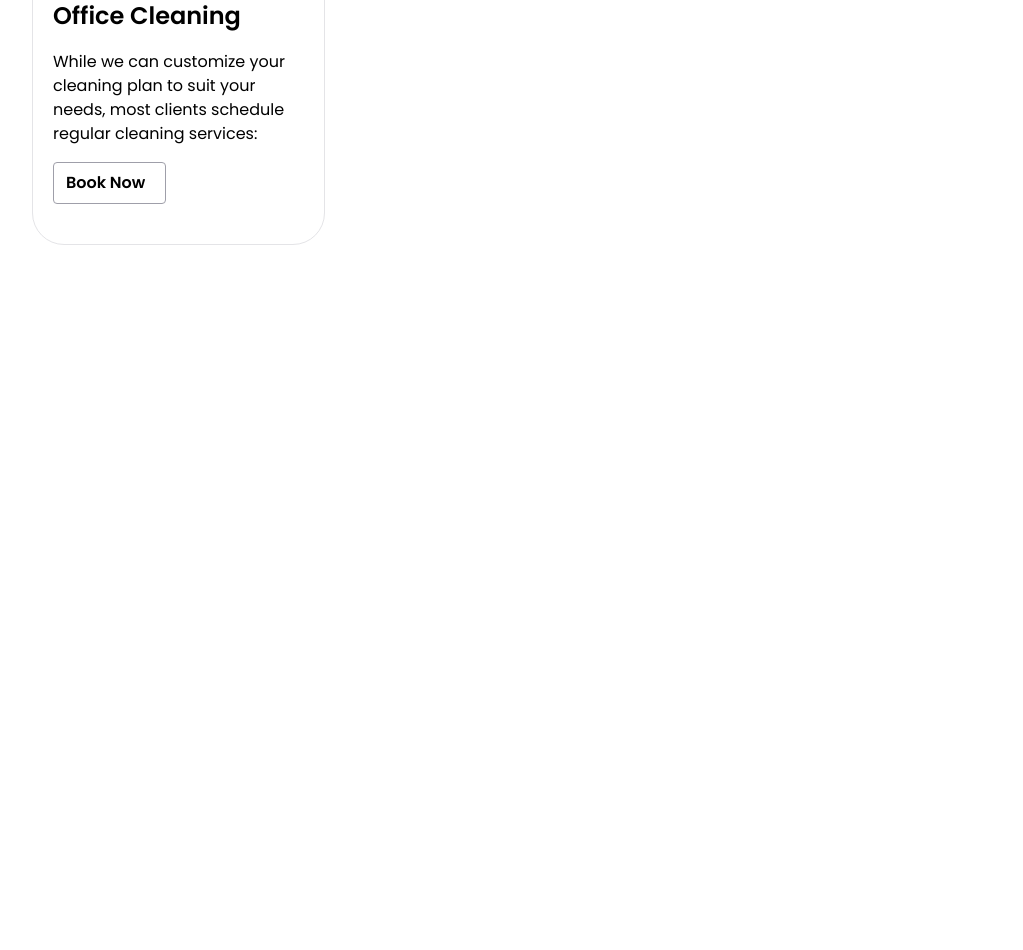
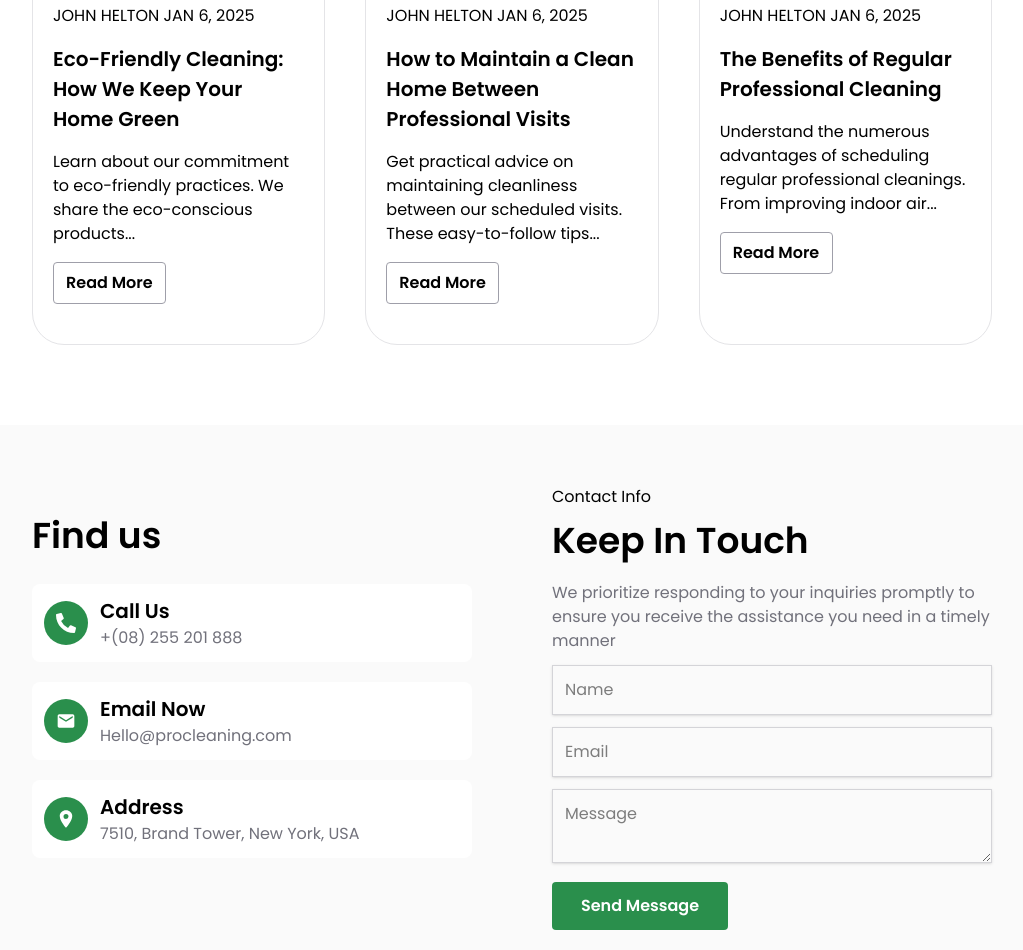
Before and after one commit to DsDigitalz/Business-Cleaning-Services-Website, a React (Vite) app: page / in a window 1280 px wide. Shown: the part 5620-6570 px from the top of the page, without its empty margins (128-1151 px from the left). Before the commit the page ends 5945 px from the top, so only its background shows below. Built offline with nearby package versions, Linux system fonts and the light colour scheme.

Commit message:
added info in Contact component

```diff
--- a/src/App.jsx
+++ b/src/App.jsx
@@ -11,6 +11,7 @@ import Pricing from "./Components/Pricing.Jsx";
 import Testimonials from "./Components/Testimonials";
 import BlogInfo from "./Components/BlogInfo";
 import BlogCards from "./Components/BlogCards";
+import Contact from "./Components/Contact";
 
 export default function App() {
   return (
@@ -27,6 +28,7 @@ export default function App() {
       <Testimonials/>
       <BlogInfo/>
       <BlogCards/>
+      <Contact/>
     </div>
   );
 }
--- a/src/Components/BlogCards.jsx
+++ b/src/Components/BlogCards.jsx
@@ -11,16 +11,60 @@ export default function BlogCards() {
            hover:scale-103 hover:transition-all-opacity duration-500"
       >
         <div className="rounded-4xl p-5 hover:w-full hover:p-0 hover:transition-all-opacity duration-500 hover:shadow-2xl">
-          <img src="/card1.png" alt="" className="2xl:w-full" />
+          <img src="/blog1.png" alt="" className="2xl:w-full rounded-4xl" />
         </div>
         <div className="flex flex-col gap-4 px-5 pb-5">
-          <h1 className="font-semibold text-[24px]">Office Cleaning</h1>
+          <p className="uppercase">JOHN HELTON JAN 6, 2025</p>
+          <h1 className="font-semibold text-[20px]">
+            Eco-Friendly Cleaning: How We Keep Your Home Green
+          </h1>
           <p>
-            While we can customize your cleaning plan to suit your needs, most
-            clients schedule regular cleaning services:
+            Learn about our commitment to eco-friendly practices. We share the
+            eco-conscious products...
           </p>
           <button className="cursor-pointer bg-white border w-[50%] border-zinc-400 rounded px-3 py-2 font-semibold flex items-center gap-3 mb-5 hover:bg-[#2a8f4c] hover:transition-colors duration-300 hover:text-white active:bg-[#21723c] active:text-white md:w-[60%] lg:w-[90%] xl:w-[45%] 2xl:w-[50%]">
-            Book Now
+            Read More
+          </button>
+        </div>
+      </div>
+      <div
+        className="flex flex-col gap-4 border border-zinc-200 rounded-4xl hover:shadow-2xl hover:shadow-[#2a8f4c45]
+           hover:scale-103 hover:transition-all-opacity duration-500"
+      >
+        <div className="rounded-4xl p-5 hover:w-full hover:p-0 hover:transition-all-opacity duration-500 hover:shadow-2xl">
+          <img src="/blog1.png" alt="" className="2xl:w-full rounded-4xl" />
+        </div>
+        <div className="flex flex-col gap-4 px-5 pb-5">
+          <p className="uppercase">JOHN HELTON JAN 6, 2025</p>
+          <h1 className="font-semibold text-[20px]">
+            How to Maintain a Clean Home Between Professional Visits
+          </h1>
+          <p>
+            Get practical advice on maintaining cleanliness between our
+            scheduled visits. These easy-to-follow tips...
+          </p>
+          <button className="cursor-pointer bg-white border w-[50%] border-zinc-400 rounded px-3 py-2 font-semibold flex items-center gap-3 mb-5 hover:bg-[#2a8f4c] hover:transition-colors duration-300 hover:text-white active:bg-[#21723c] active:text-white md:w-[60%] lg:w-[90%] xl:w-[45%] 2xl:w-[50%]">
+            Read More
+          </button>
+        </div>
+      </div>
+      <div
+        className="flex flex-col gap-4 border border-zinc-200 rounded-4xl hover:shadow-2xl hover:shadow-[#2a8f4c45]
+           hover:scale-103 hover:transition-all-opacity duration-500"
+      >
+        <div className="rounded-4xl p-5 hover:w-full hover:p-0 hover:transition-all-opacity duration-500 hover:shadow-2xl">
+          <img src="/blog1.png" alt="" className="2xl:w-full rounded-4xl" />
+        </div>
+        <div className="flex flex-col gap-4 px-5 pb-5">
+          <p className="uppercase">JOHN HELTON JAN 6, 2025</p>
+          <h1 className="font-semibold text-[20px]">
+           The Benefits of Regular Professional Cleaning
+          </h1>
+          <p>
+           Understand the numerous advantages of scheduling regular professional cleanings. From improving indoor air...
+          </p>
+          <button className="cursor-pointer bg-white border w-[50%] border-zinc-400 rounded px-3 py-2 font-semibold flex items-center gap-3 mb-5 hover:bg-[#2a8f4c] hover:transition-colors duration-300 hover:text-white active:bg-[#21723c] active:text-white md:w-[60%] lg:w-[90%] xl:w-[45%] 2xl:w-[50%]">
+            Read More
           </button>
         </div>
       </div>
--- /dev/null
+++ b/src/Components/Contact.jsx
@@ -0,0 +1,80 @@
+import React from "react";
+import { MdEmail } from "react-icons/md";
+import { FaPhoneAlt } from "react-icons/fa";
+import { IoLocationSharp } from "react-icons/io5";
+export default function Contact() {
+  return (
+    <section className="bg-zinc-50">
+      <div className="max-w-[1440px] mx-auto px-5  py-5 md:px-20 lg:px-40 lg:flex lg:items-center lg:justify-between lg:gap-20">
+        <div className=" flex flex-col gap-5 lg:flex-1">
+          <h1 className="text-4xl font-semibold mb-2">Find us</h1>
+          <div className="flex items-center gap-3 bg-white p-3 rounded-lg">
+            <div className=" text-xl text-white bg-[#2a8f4c] rounded-full  p-3">
+              <FaPhoneAlt />
+            </div>
+            <div>
+              <h1 className="text-[20px] font-semibold">Call Us</h1>
+              <p className="text-zinc-500">+(08) 255 201 888</p>
+            </div>
+          </div>
+          <div className="flex items-center gap-3 bg-white p-3 rounded-lg">
+            <div className=" text-xl text-white bg-[#2a8f4c] rounded-full  p-3">
+              <MdEmail />
+            </div>
+            <div>
+              <h1 className="text-[20px] font-semibold">Email Now</h1>
+              <p className="text-zinc-500">Hello@procleaning.com</p>
+            </div>
+          </div>
+          <div className="flex items-center gap-3 bg-white p-3 rounded-lg">
+            <div className=" text-xl text-white bg-[#2a8f4c] rounded-full  p-3">
+              <IoLocationSharp />
+            </div>
+            <div>
+              <h1 className="text-[20px] font-semibold">Address</h1>
+              <p className="text-zinc-500">7510, Brand Tower, New York, USA</p>
+            </div>
+          </div>
+        </div>
+
+        <form className="flex flex-col gap-3 mt-10 lg:flex-1">
+          <p>Contact Info</p>
+          <h1 className="text-4xl font-semibold mb-2">Keep In Touch</h1>
+          <p className="text-zinc-500">
+            We prioritize responding to your inquiries promptly to ensure you
+            receive the assistance you need in a timely manner
+          </p>
+          <label htmlFor="">
+            <input
+              type="text"
+              name="fullName"
+              id="fullName"
+              placeholder="Name"
+              className="p-3 w-full outline-[#2a8f4c] shadow border border-zinc-300  "
+            />
+          </label>
+          <label htmlFor="">
+            <input
+              type="email"
+              name="email"
+              id="email"
+              placeholder="Email"
+              className="p-3 w-full outline-[#2a8f4c] shadow border border-zinc-300  "
+            />
+          </label>
+          <label htmlFor="">
+            <textarea
+              name="message"
+              id="message"
+              placeholder="Message "
+              className="p-3 w-full outline-[#2a8f4c] shadow border border-zinc-300"
+            ></textarea>
+          </label>
+          <button className="cursor-pointer bg-[#2a8f4c] rounded text-white py-3 px-5 font-semibold active:bg-[#21723c] w-[50%] md:w-[40%] lg:w-[60%] xl:w-[40%] 2xl:w-[40%]">
+            Send Message
+          </button>
+        </form>
+      </div>
+    </section>
+  );
+}
```
Also changed, not shown: public/blog1.png (added).
